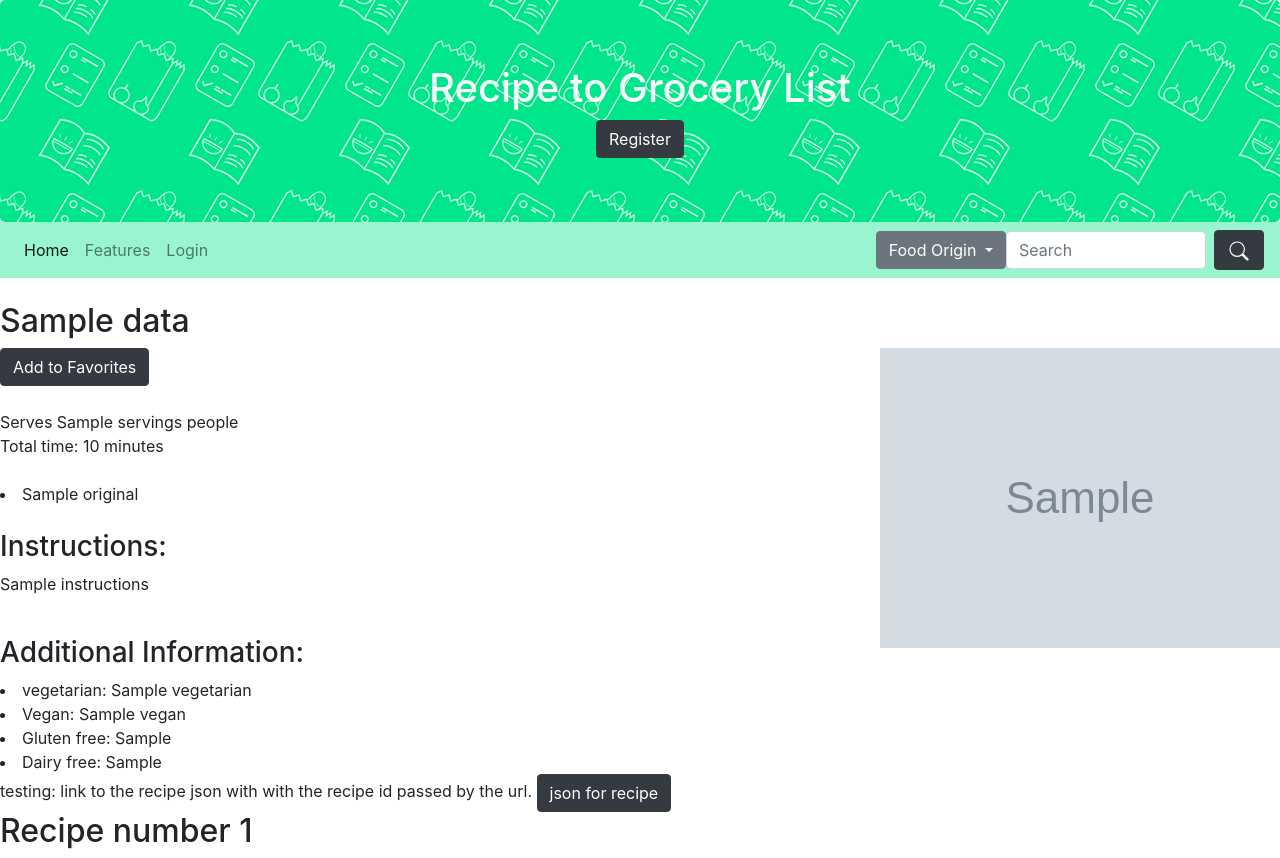
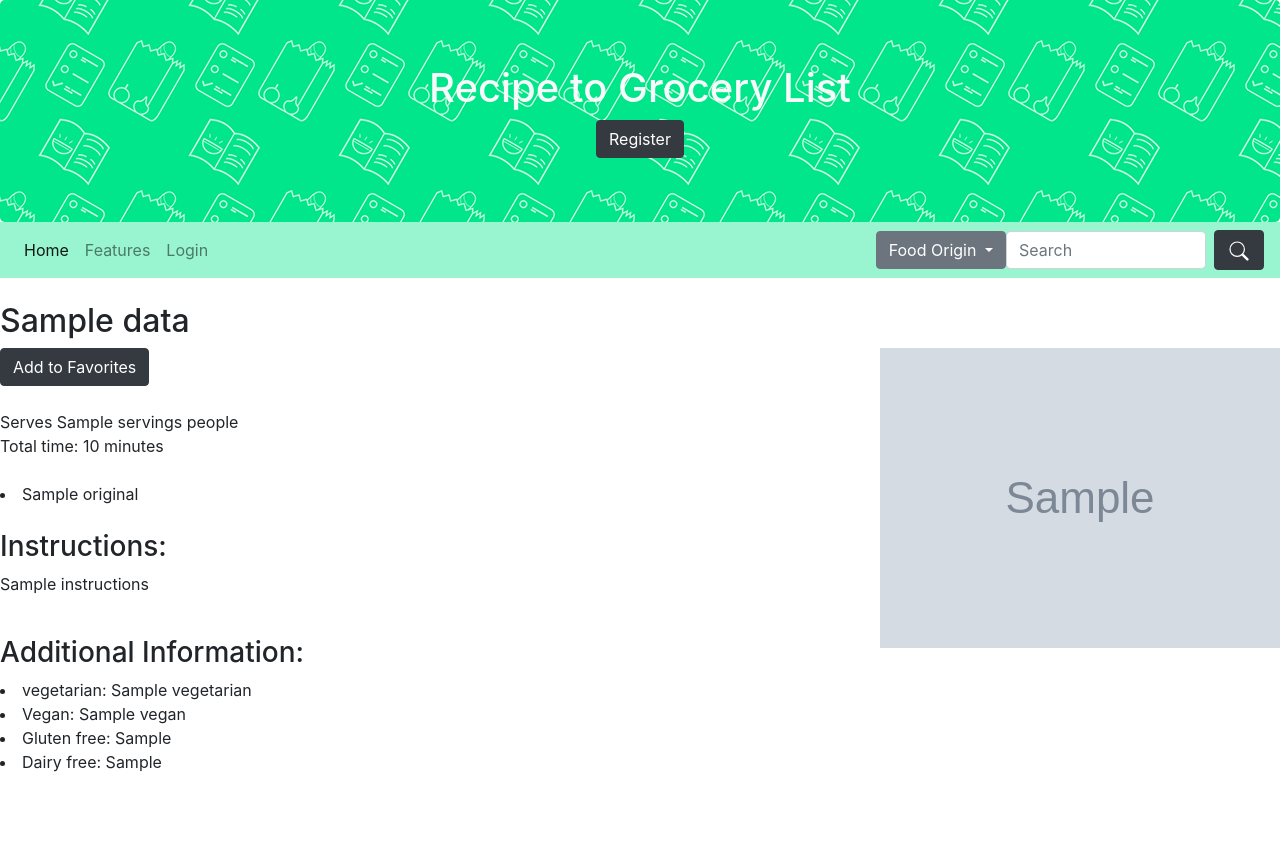
Before and after one commit to ChicoState/GroceryGenerator, a Django app: template templates/recipe.html in a window 1280 px wide. After the commit the page ends 772 px from the top, so only its background shows below. Run offline with Django 3.2, Linux system fonts and the light colour scheme; the template is opened without the code that fills it: most values are stand-ins (such as "Sample title", 1, 10 or a date in 2020); grey boxes marked "Sample" are stand-in pictures; some libraries are stand-ins or nearby versions.

Commit message:
recipe view page

```diff
--- a/templates/recipe.html
+++ b/templates/recipe.html
@@ -42,12 +42,4 @@
 
 
 
-testing:
-link to the recipe json with with the recipe id passed by the url.
-	<a class="btn btn-dark" href="https://api.spoonacular.com/recipes/{{data.id}}/information?apiKey=caced314aa254583a7713a5e8e77f883">json for recipe</a>
-	<h2>Recipe number {{data.id}}</h2>
-
-<!-- <p>Full dump of the reciple json------ {{data}}</p>
- -->
-
 {% endblock %}
```
